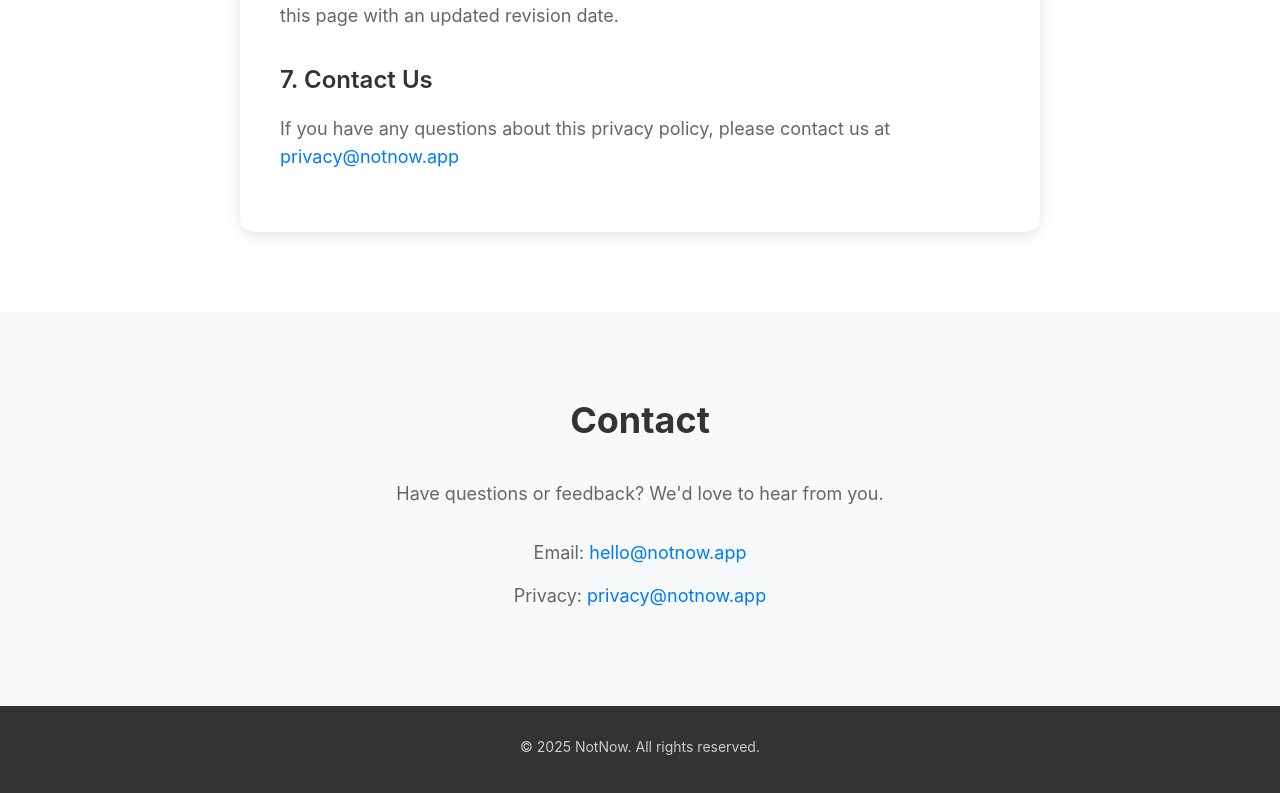
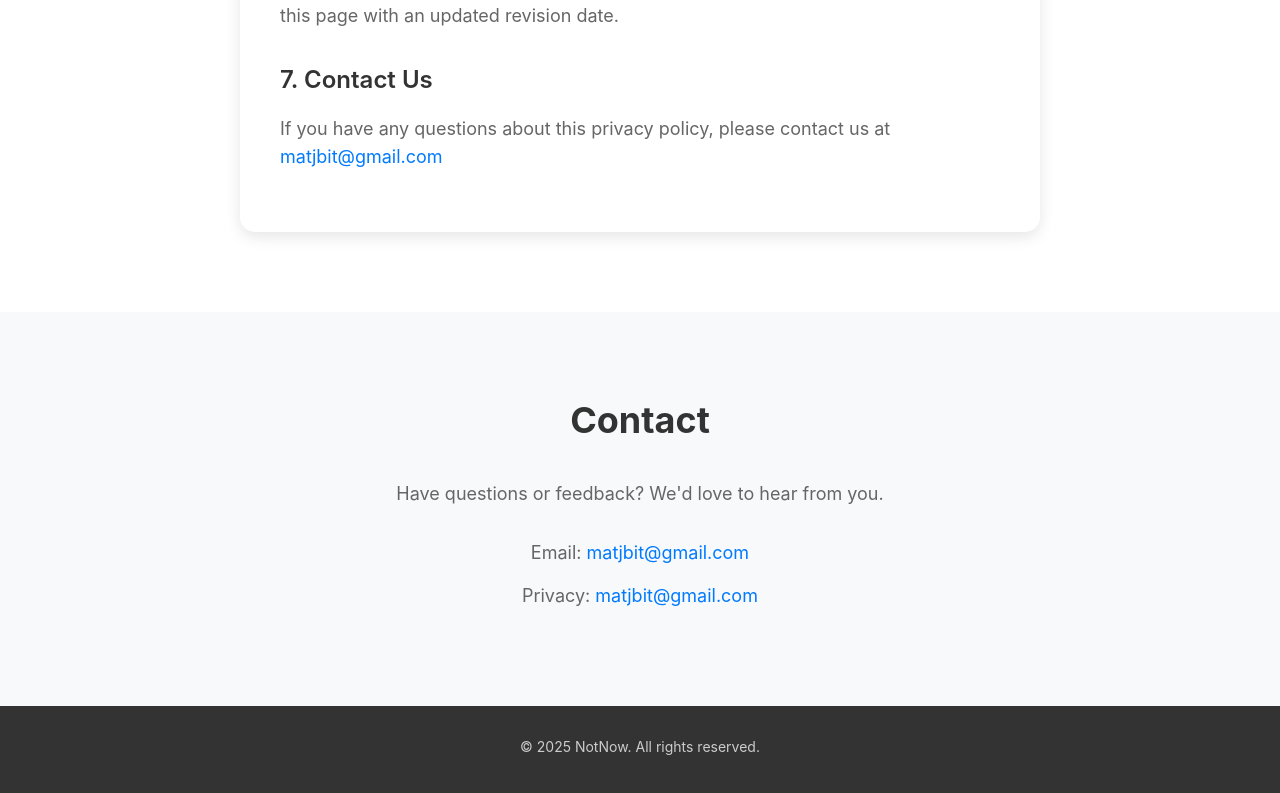
Before and after one commit to mattjbitter/notnow-landingpage, a website: page index.html in a window 1280 px wide. Shown: the part 2132-2925 px from the top of the page. Drawn offline with Linux system fonts and the light colour scheme.

Commit message:
Update email addresses to matjbit@gmail.com

```diff
--- a/index.html
+++ b/index.html
@@ -79,7 +79,7 @@
                     <p>We may update this privacy policy from time to time. Any changes will be posted on this page with an updated revision date.</p>
 
                     <h4>7. Contact Us</h4>
-                    <p>If you have any questions about this privacy policy, please contact us at <a href="mailto:privacy@notnow.app">privacy@notnow.app</a></p>
+                    <p>If you have any questions about this privacy policy, please contact us at <a href="mailto:matjbit@gmail.com">matjbit@gmail.com</a></p>
                 </div>
             </div>
         </section>
@@ -89,8 +89,8 @@
                 <h3>Contact</h3>
                 <p>Have questions or feedback? We'd love to hear from you.</p>
                 <div class="contact-info">
-                    <p>Email: <a href="mailto:hello@notnow.app">hello@notnow.app</a></p>
-                    <p>Privacy: <a href="mailto:privacy@notnow.app">privacy@notnow.app</a></p>
+                    <p>Email: <a href="mailto:matjbit@gmail.com">matjbit@gmail.com</a></p>
+                    <p>Privacy: <a href="mailto:matjbit@gmail.com">matjbit@gmail.com</a></p>
                 </div>
             </div>
         </section>
```
